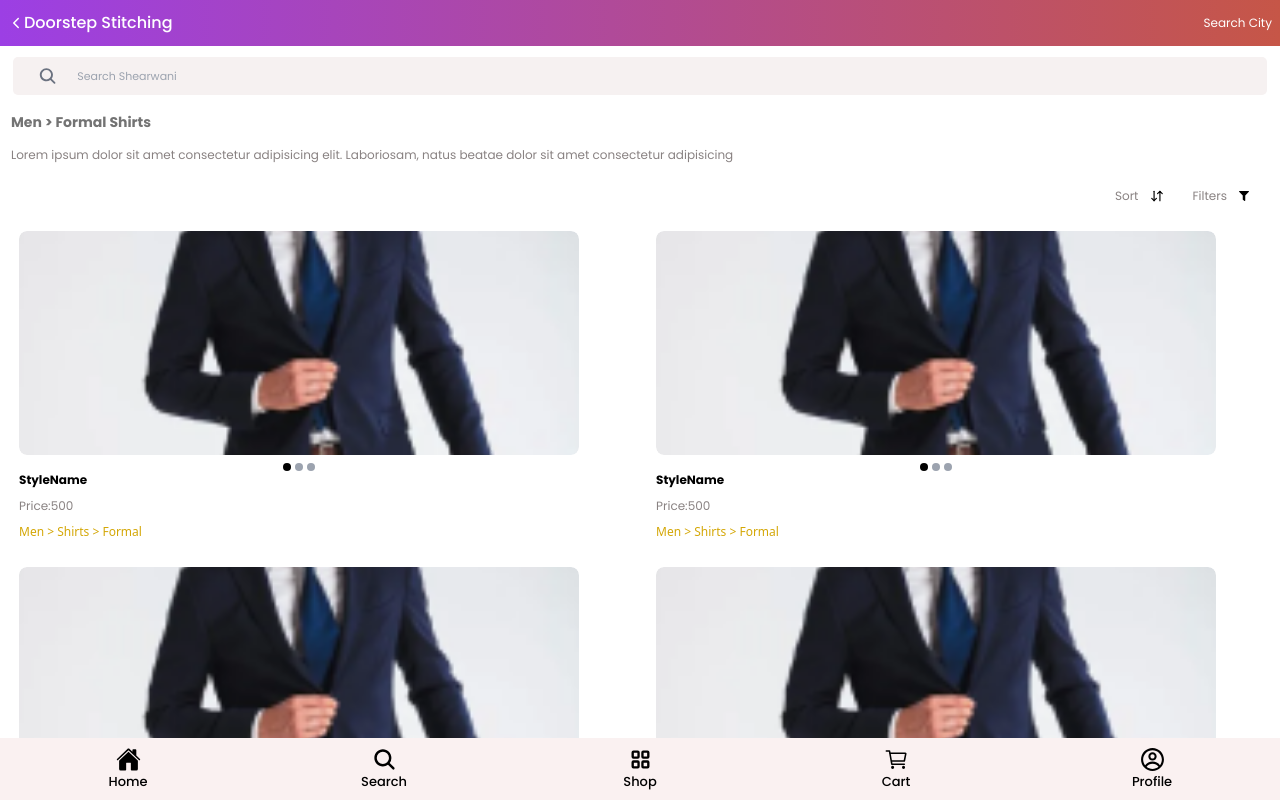
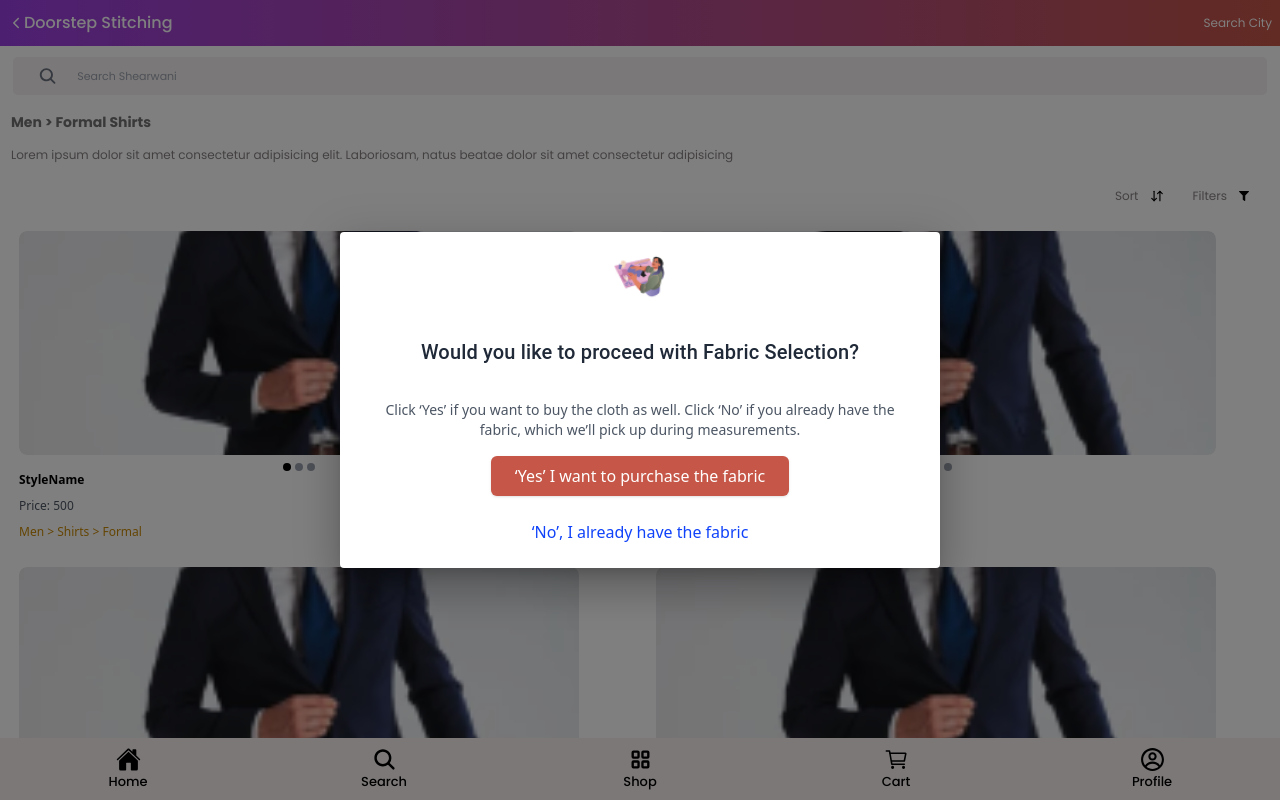
Before and after one commit to Hazique007/OnlineTailoring, a React (Vite) app in the folder client/: page /product in a window 1280 px wide. Both pictures are taken after a click on the picture 299 px from the left and 343 px from the top of the page. Shown: the top 800 px of the page. Built offline with nearby package versions, Linux system fonts and the light colour scheme.

Commit message:
Dialog added

```diff
--- /dev/null
+++ b/client/src/components/DialogBox.jsx
@@ -0,0 +1,77 @@
+import React, { useState } from "react";
+import Button from "@mui/material/Button";
+import Avatar from "@mui/material/Avatar";
+import List from "@mui/material/List";
+import ListItem from "@mui/material/ListItem";
+import ListItemAvatar from "@mui/material/ListItemAvatar";
+import ListItemButton from "@mui/material/ListItemButton";
+import ListItemText from "@mui/material/ListItemText";
+import DialogTitle from "@mui/material/DialogTitle";
+import Dialog from "@mui/material/Dialog";
+import PersonIcon from "@mui/icons-material/Person";
+import AddIcon from "@mui/icons-material/Add";
+import Typography from "@mui/material/Typography";
+import { blue } from "@mui/material/colors";
+
+function SimpleDialog(props) {
+  const { onClose, selectedValue, open } = props;
+
+  const handleClose = () => {
+    onClose(selectedValue);
+  };
+
+  const handleListItemClick = (value) => {
+    onClose(value);
+  };
+
+  return (
+    <Dialog className="bg-white" onClose={handleClose} open={open}>
+      <DialogTitle className="font-[700] font-poppins text-[12px] ">
+        Would you like to proceed with Fabric Selection?
+      </DialogTitle>
+      <List sx={{ pt: 0 }}>
+        <p className="text-[12px] font-[400] font-poppins">
+          Click ‘yes’ if you want to buy the cloth as well. Click ‘no’ if you
+          already have the fabric which we’ll pick up during measurements.
+        </p>
+        <button className="px-4 py-2 text-[12px] text-white bg-[#C65647] font-[400] font-poppins">
+          ‘Yes’ I want to purchase the fabric
+        </button>
+        <button className="px-4 py-2 text-[12px] text-[#1043F9] font-[400] font-poppins">
+          ‘No’, I already have the fabric{" "}
+        </button>
+      </List>
+    </Dialog>
+  );
+}
+
+export default function SimpleDialogDemo() {
+  const [open, setOpen] = useState(false);
+  const [selectedValue, setSelectedValue] = useState(emails[1]);
+
+  const handleClickOpen = () => {
+    setOpen(true);
+  };
+
+  const handleClose = (value) => {
+    setOpen(false);
+    setSelectedValue(value);
+  };
+
+  return (
+    <div>
+      <Typography variant="subtitle1" component="div">
+        Selected: {selectedValue}
+      </Typography>
+      <br />
+      <Button variant="outlined" onClick={handleClickOpen}>
+        Open simple dialog
+      </Button>
+      <SimpleDialog
+        selectedValue={selectedValue}
+        open={open}
+        onClose={handleClose}
+      />
+    </div>
+  );
+}
--- a/client/src/components/productCart.jsx
+++ b/client/src/components/productCart.jsx
@@ -1,15 +1,61 @@
 import React, { useState, useRef, useEffect } from "react";
+import Dialog from "@mui/material/Dialog";
+import DialogTitle from "@mui/material/DialogTitle";
 import image1 from "../assets/images/imageNew.png";
 import image2 from "../assets/images/images (1).png";
 import image3 from "../assets/images/Lettering-T-shirts.png";
+import DialogImage from "../assets/images/dialog-image.png";
+
+const images = [image1, image2, image3];
+
+function SimpleDialog({ open, onClose }) {
+  const [wantFabric, setWantFabric] = useState();
+  const handleClose = () => {
+    onClose();
+  };
+
+  return (
+    <Dialog
+      onClose={handleClose}
+      open={open}
+      classes={{ paper: "p-4 rounded-lg text-center" }}
+    >
+      <div className="flex flex-col items-center space-y-4">
+        <img
+          className="h-14 w-14 object-cover rounded-full"
+          src={DialogImage}
+          alt="Dialog Image"
+        />
+        <DialogTitle className="font-bold text-lg text-gray-800">
+          Would you like to proceed with Fabric Selection?
+        </DialogTitle>
+        <p className="text-gray-600 text-sm px-6">
+          Click ‘Yes’ if you want to buy the cloth as well. Click ‘No’ if you
+          already have the fabric, which we’ll pick up during measurements.
+        </p>
+        <div className="flex flex-col space-y-4">
+          <button
+            onClick={() => setWantFabric(true)}
+            className="px-6 py-2 bg-[#C65647] text-white rounded-md font-medium shadow hover:bg-[#b2463d]"
+          >
+            ‘Yes’ I want to purchase the fabric
+          </button>
+          <button
+            onClick={() => setWantFabric(false)}
+            className="px-6 py-2 text-[#1043F9] border-none rounded-md font-medium  hover:bg-blue-50"
+          >
+            ‘No’, I already have the fabric
+          </button>
+        </div>
+      </div>
+    </Dialog>
+  );
+}
 
 const ProductCart = ({ label, price = 500, styleName = "StyleName" }) => {
-  const handleOnclick = () => {
-  };
+  const [open, setOpen] = useState(false);
   const [currentIndex, setCurrentIndex] = useState(0);
   const imageBoxRef = useRef(null);
-
-  const images = [image1, image2, image3];
 
   const scrollToImage = (index) => {
     const imageBox = imageBoxRef.current;
@@ -20,6 +66,14 @@ const ProductCart = ({ label, price = 500, styleName = "StyleName" }) => {
       });
       setCurrentIndex(index);
     }
+  };
+
+  const handleOnclick = () => {
+    setOpen(true);
+  };
+
+  const handleClose = () => {
+    setOpen(false);
   };
 
   useEffect(() => {
@@ -49,7 +103,7 @@ const ProductCart = ({ label, price = 500, styleName = "StyleName" }) => {
             <img
               onClick={handleOnclick}
               key={index}
-              className="h-full w-full flex-shrink-0 object-cover rounded-lg snap-center"
+              className="h-full w-full flex-shrink-0 object-cover rounded-lg snap-center cursor-pointer"
               src={image}
               alt={`Product ${index + 1}`}
             />
@@ -67,15 +121,12 @@ const ProductCart = ({ label, price = 500, styleName = "StyleName" }) => {
           ))}
         </div>
         <div className="text flex flex-col gap-2">
-          <h2 className="text-[12px] font-[600] font-poppins">{styleName}</h2>
-          <p className="text-[12px] text-[#898282] font-[400] font-poppins">
-            Price:{price}
-          </p>
-          <h2 className="font-[400] text-[12px] text-[#D4A706]">
-            Men > Shirts > Formal
-          </h2>
+          <h2 className="text-[12px] font-semibold">{styleName}</h2>
+          <p className="text-[12px] text-gray-600">Price: {price}</p>
+          <h2 className="text-[12px] text-yellow-600">Men > Shirts > Formal</h2>
         </div>
       </div>
+      <SimpleDialog open={open} onClose={handleClose} />
     </div>
   );
 };
```
Also changed, not shown: client/src/assets/images/dialog-image.png (added).
